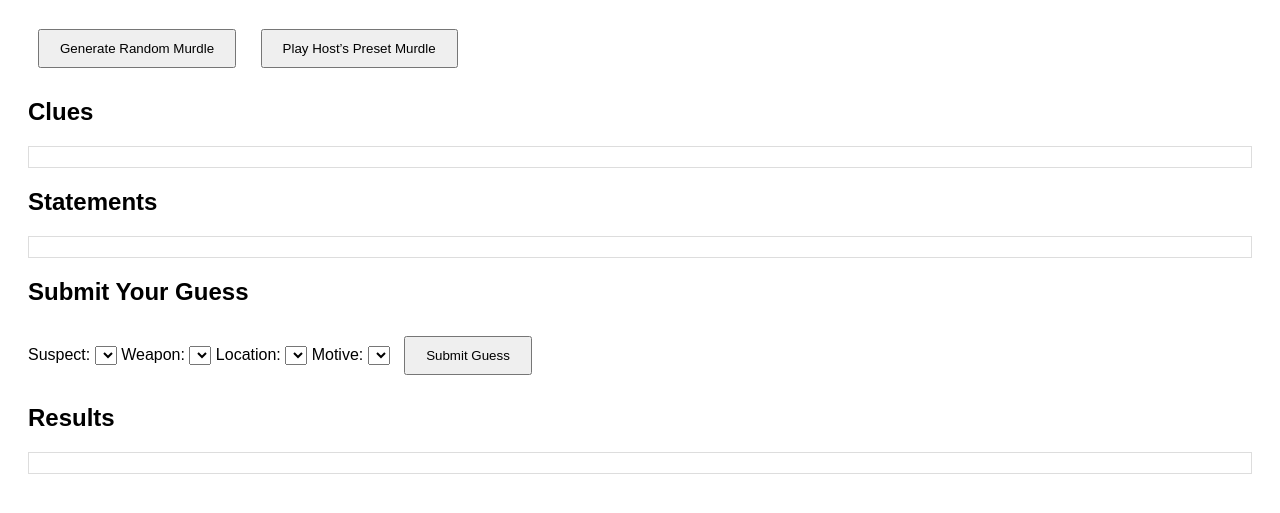
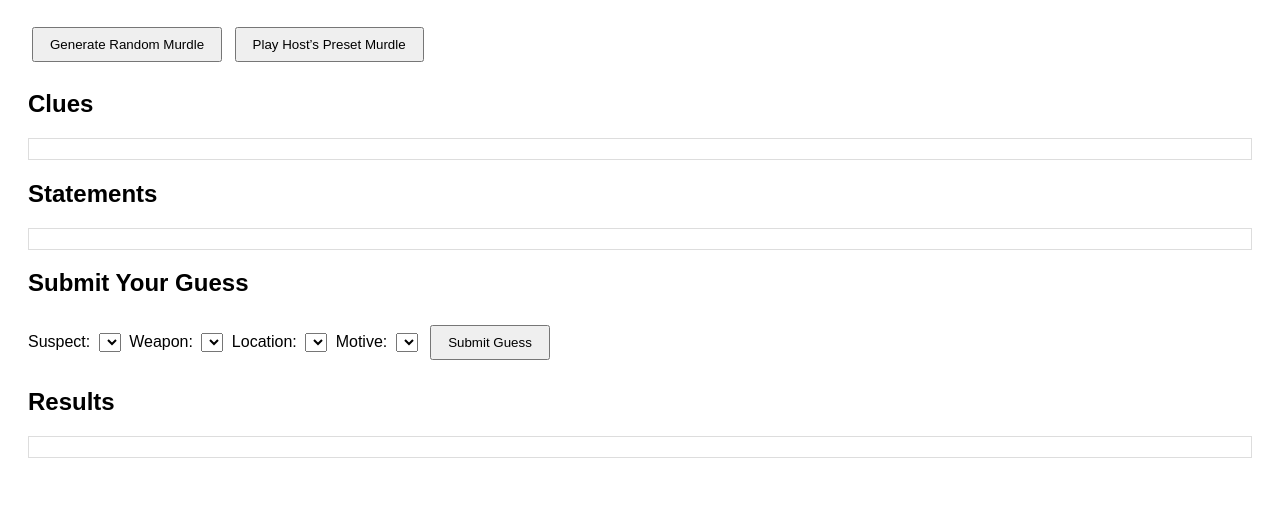
Before and after one commit to blehwouldntdothat/interactive-murdermystery, a plain HTML site: page index.html in a window 1280 px wide. Shown: the part 89-602 px from the top of the page. Drawn offline with Linux system fonts and the light colour scheme.

Commit message:
Update style.css

```diff
--- a/style.css
+++ b/style.css
@@ -5,12 +5,16 @@ body {
 }
 
 button {
-    padding: 10px 20px;
-    margin: 10px;
+    padding: 8px 16px;
+    margin: 8px 4px;
+}
+
+select {
+    margin: 4px;
 }
 
 #clues, #statements, #results {
-    margin-top: 20px;
+    margin-top: 16px;
     padding: 10px;
     border: 1px solid #ddd;
 }
```
